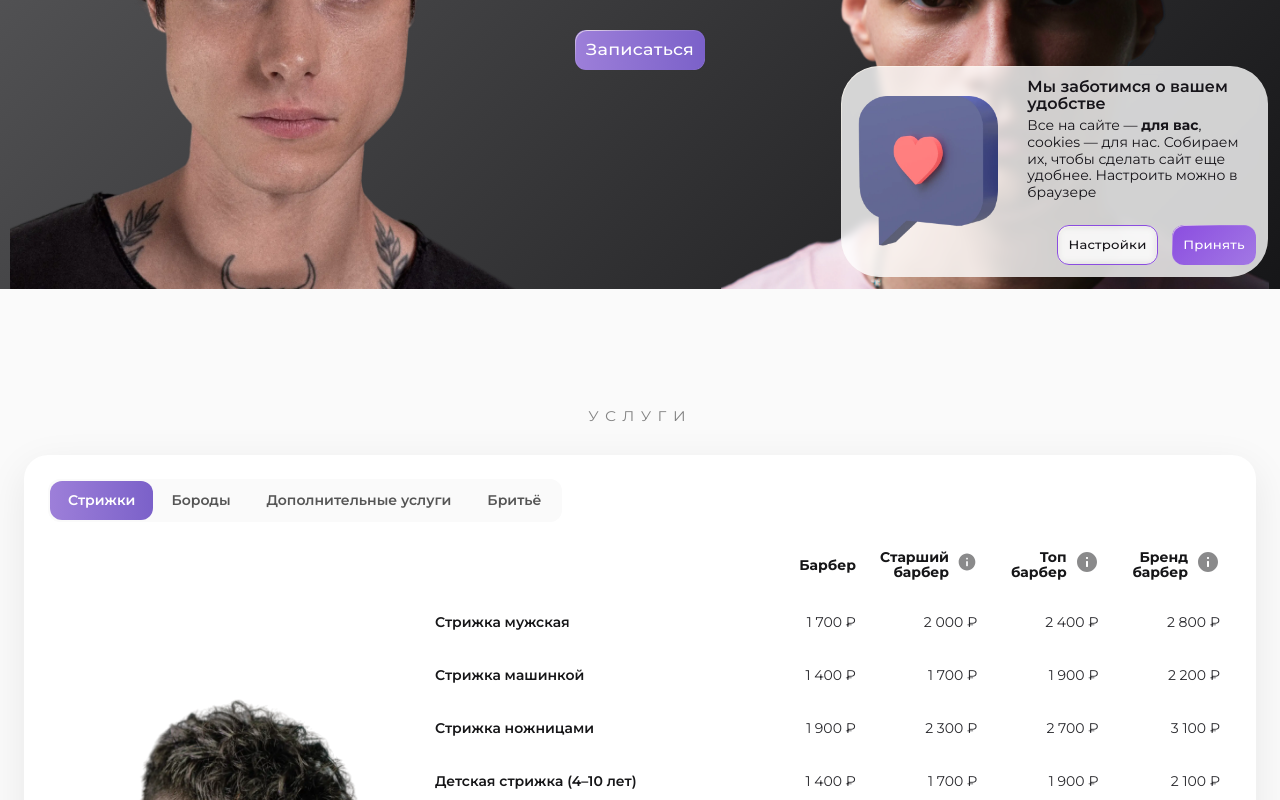
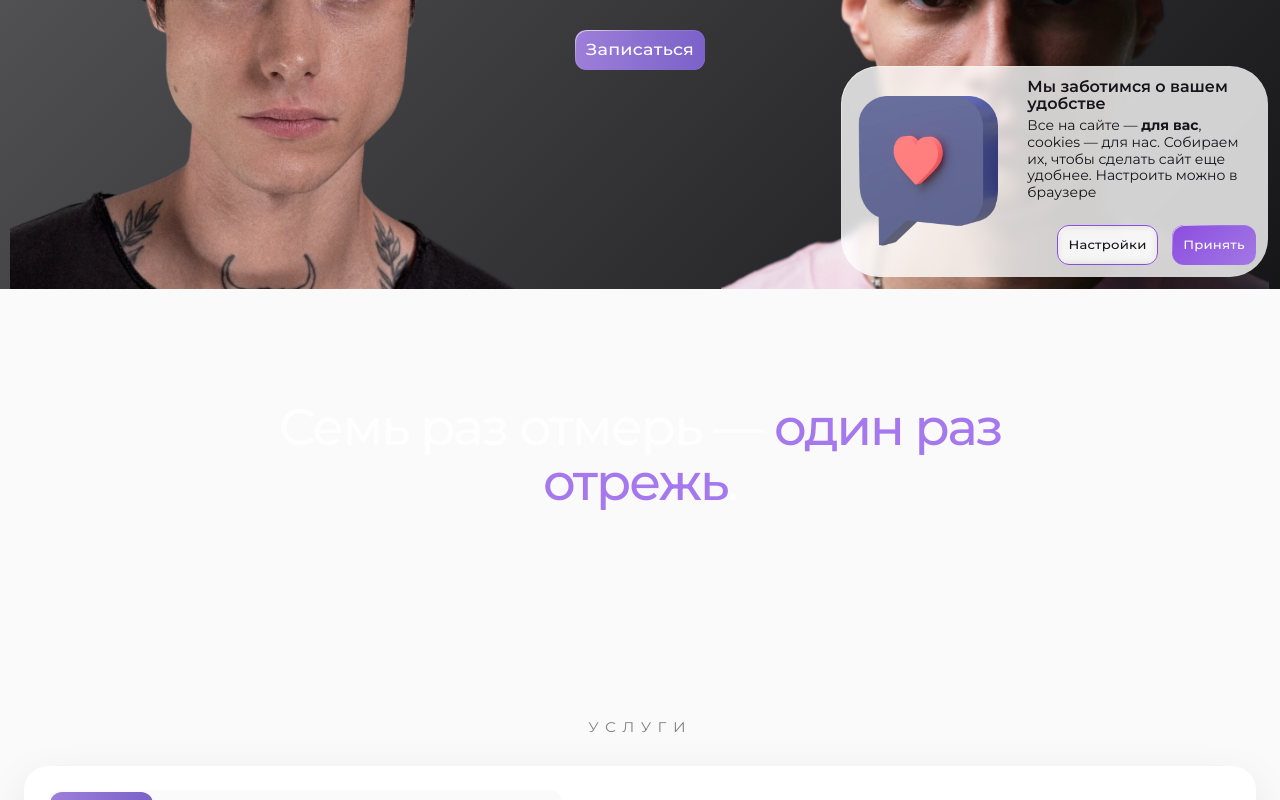
Before and after one commit to artemWu/seven, a Next.js app: page / in a window 1280 px wide. Shown: the part 511-1311 px from the top of the page. Built offline with nearby package versions, Linux system fonts and the light colour scheme.

Commit message:
feat: add animated quote between hero and services

```diff
--- a/app/globals.css
+++ b/app/globals.css
@@ -1047,6 +1047,53 @@ button:active {
 
   padding-top: 60px;
   padding-inline: 0;
+}
+
+.title-quote {
+  padding: 110px 24px 90px;
+  text-align: center;
+}
+
+.title-quote-title {
+  max-width: 900px;
+  margin: 0 auto;
+  color: rgba(255, 255, 255, .78);
+  font-size: clamp(28px, 4vw, 58px);
+  font-weight: 500;
+  letter-spacing: -.04em;
+  line-height: 1.08;
+}
+
+.title-quote-title-accent {
+  color: #a579ed;
+}
+
+.quoteFirstPart,
+.quoteAccentPart {
+  opacity: clamp(
+    0.2,
+    calc(
+      0.2 +
+      (var(--quote-progress, 0) - var(--quote-char-start, 0)) *
+      var(--quote-char-factor, 1) *
+      0.8
+    ),
+    1
+  );
+  transition: opacity 0.22s ease-in-out;
+}
+
+.quoteAccentPart {
+  background: none !important;
+  -webkit-text-fill-color: currentColor;
+}
+
+@media (prefers-reduced-motion: reduce) {
+  .quoteFirstPart,
+  .quoteAccentPart {
+    opacity: 1;
+    transition: none;
+  }
 }
 
 .barbers-grid {
--- a/app/page.tsx
+++ b/app/page.tsx
@@ -11,6 +11,7 @@ import Reveal from "../components/Reveal";
 import Button from "../components/button";
 import ServicesTable from "../components/ServicesTable";
 import Header from "../components/Header";
+import TitleQuote from "../components/TitleQuote";
 import BookingModal from "../components/BookingModal";
 import MobileBookingButton from "../components/MobileBookingButton";
 import { branches, NETWORK_PHONE } from "@/data/branches";
@@ -153,6 +154,8 @@ export default function Home({
         </Reveal>
       </section>
 
+      <TitleQuote />
+
       {/* SERVICES */}
       <section
         className="services"
--- /dev/null
+++ b/components/TitleQuote.tsx
@@ -0,0 +1,76 @@
+"use client";
+
+import { useEffect, useRef } from "react";
+import type { CSSProperties } from "react";
+
+const renderQuoteChars = (text: string, offset: number, totalLength: number, className: string) => (
+  [...text].map((character, index) => (
+    <span
+      className={className}
+      key={`${className}-${offset + index}`}
+      style={{
+        "--quote-char-start": (offset + index) / totalLength,
+        "--quote-char-factor": totalLength,
+      } as CSSProperties}
+    >
+      {character}
+    </span>
+  ))
+);
+
+export default function TitleQuote() {
+  const quoteRef = useRef<HTMLElement>(null);
+
+  useEffect(() => {
+    const quote = quoteRef.current;
+    if (!quote) return;
+
+    const prefersReducedMotion = window.matchMedia("(prefers-reduced-motion: reduce)").matches;
+    if (prefersReducedMotion) {
+      quote.style.setProperty("--quote-progress", "1");
+      return;
+    }
+
+    let raf = 0;
+    const updateQuote = () => {
+      if (raf) return;
+      raf = window.requestAnimationFrame(() => {
+        const title = quote.querySelector<HTMLElement>(".title-quote-title");
+        const rect = (title ?? quote).getBoundingClientRect();
+        const progress = Math.max(
+          0,
+          Math.min(1, (window.innerHeight * 0.9 - rect.top) / (window.innerHeight * 0.35)),
+        );
+        quote.style.setProperty("--quote-progress", String(progress));
+        raf = 0;
+      });
+    };
+
+    updateQuote();
+    window.addEventListener("scroll", updateQuote, { passive: true });
+    window.addEventListener("resize", updateQuote);
+
+    return () => {
+      if (raf) window.cancelAnimationFrame(raf);
+      window.removeEventListener("scroll", updateQuote);
+      window.removeEventListener("resize", updateQuote);
+    };
+  }, []);
+
+  const lead = "Семь раз отмерь — ";
+  const accent = "один раз отрежь";
+  const suffix = ".";
+  const totalLength = lead.length + accent.length + suffix.length;
+
+  return (
+    <section className="title-quote" ref={quoteRef} aria-label="Семь раз отмерь — один раз отрежь.">
+      <div className="title-quote-title">
+        {renderQuoteChars(lead, 0, totalLength, "quoteFirstPart")}
+        <span className="title-quote-title-accent">
+          {renderQuoteChars(accent, lead.length, totalLength, "quoteAccentPart")}
+        </span>
+        {renderQuoteChars(suffix, lead.length + accent.length, totalLength, "quoteFirstPart")}
+      </div>
+    </section>
+  );
+}
```
